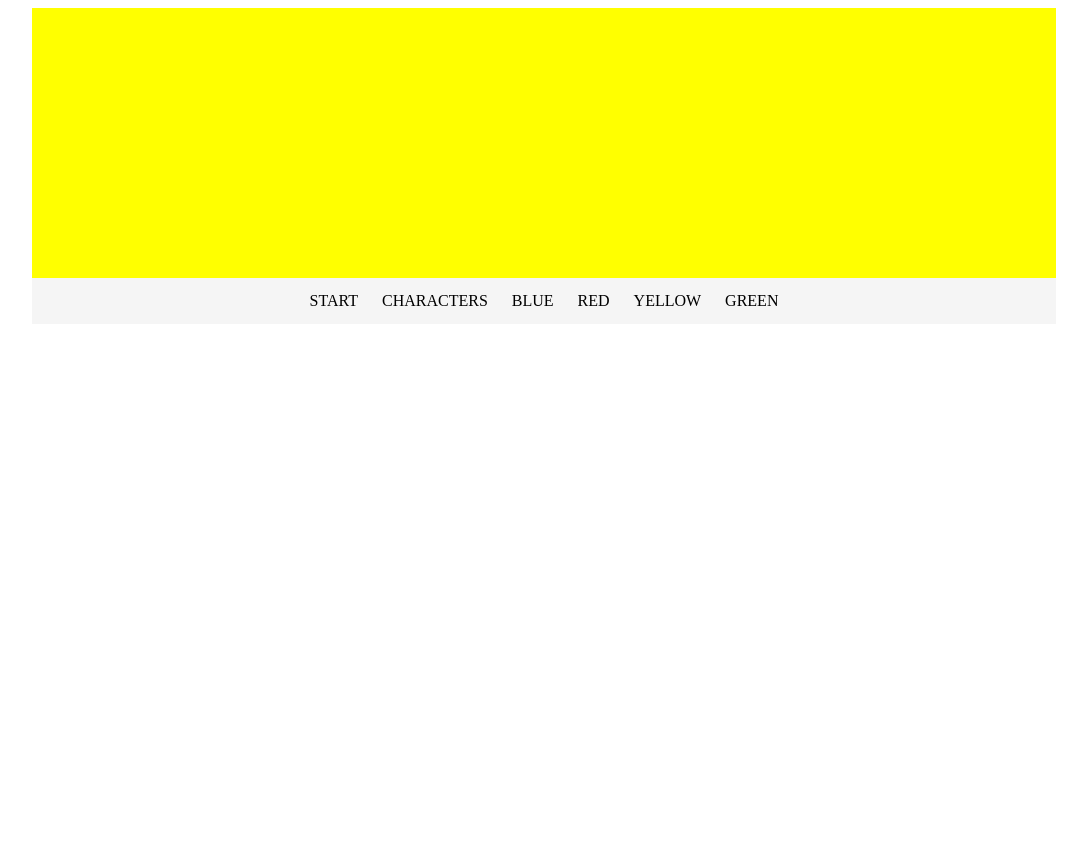
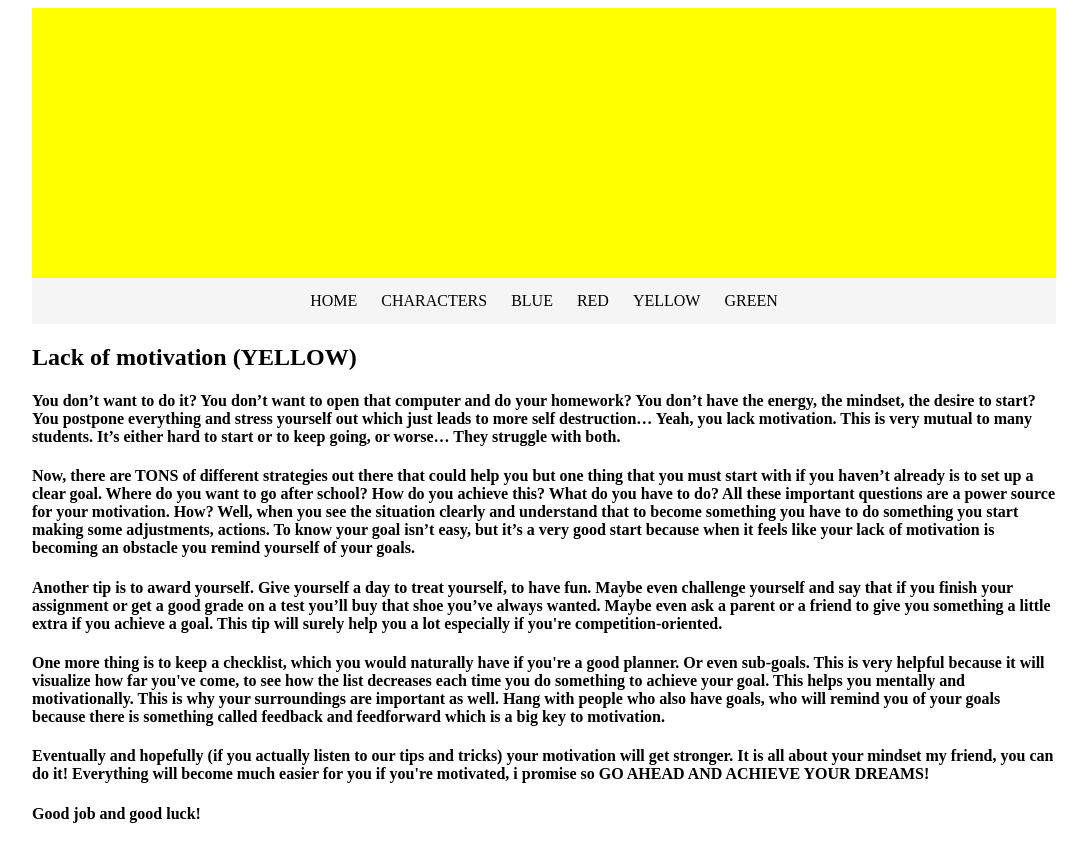
Before and after one commit to Ilona656/Study-Help, a plain HTML site: page yellow.html in a window 1280 px wide. Shown: the whole page, without its empty margins (96-1183 px from the left). Before the commit the page ends 800 px from the top, so only its background shows below. Drawn offline with Linux system fonts and the light colour scheme.

Commit message:
Add files via upload

```diff
--- a/yellow.html
+++ b/yellow.html
@@ -18,7 +18,7 @@
 
       <div class="nav-wrapper">
 
-                 <a href="index.html">START</a>
+                 <a href="index.html">HOME</a>
 
                  <a href="characters.html">CHARACTERS</a>
 
@@ -31,6 +31,33 @@
                  <a href="green.html">GREEN</a>
 
       </div>
+
+
+      <div>
+
+         <h2>Lack of motivation (YELLOW)
+         </h2>
+
+         <h4>You don’t want to do it? You don’t want to open that computer and do your homework? You don’t have the energy, the mindset, the desire to start? You postpone everything and stress yourself out which just leads to more self destruction… Yeah, you lack motivation. This is very mutual to many students. It’s either hard to start or to keep going, or worse… They struggle with both.
+         </h4>
+
+         <h4>Now, there are TONS of different strategies out there that could help you but one thing that you must start with if you haven’t already is to set up a clear goal. Where do you want to go after school? How do you achieve this? What do you have to do? All these important questions are a power source for your motivation. How? Well, when you see the situation clearly and understand that to become something you have to do something you start making some adjustments, actions. To know your goal isn’t easy, but it’s a very good start because when it feels like your lack of motivation is becoming an obstacle you remind yourself of your goals.
+         </h4>
+
+         <h4>Another tip is to award yourself. Give yourself a day to treat yourself, to have fun. Maybe even challenge yourself and say that if you finish your assignment or get a good grade on a test you’ll buy that shoe you’ve always wanted. Maybe even ask a parent or a friend to give you something a little extra if you achieve a goal. This tip will surely help you a lot especially if you're competition-oriented.
+         </h4>
+
+         <h4>One more thing is to keep a checklist, which you would naturally have if you're a good planner. Or even sub-goals. This is very helpful because it will visualize how far you've come, to see how the list decreases each time you do something to achieve your goal. This helps you mentally and motivationally. This is why your surroundings are important as well. Hang with people who also have goals, who will remind you of your goals because there is something called feedback and feedforward which is a big key to motivation.
+         </h4>
+
+         <h4>Eventually and hopefully (if you actually listen to our tips and tricks) your motivation will get stronger. It is all about your mindset my friend, you can do it! Everything will become much easier for you if you're motivated, i promise so GO AHEAD AND ACHIEVE YOUR DREAMS!
+         </h4>
+
+         <h4>Good job and good luck!</h4>
+
+      </div>
+
+
    </div>
 </body>
 </html>
```
